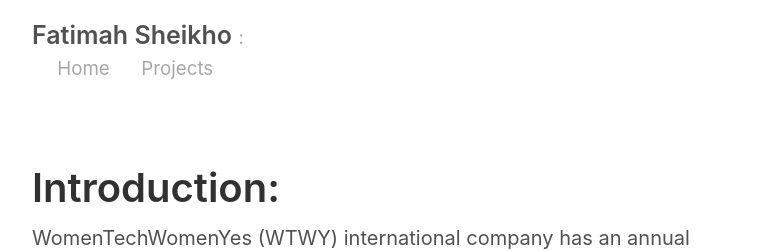
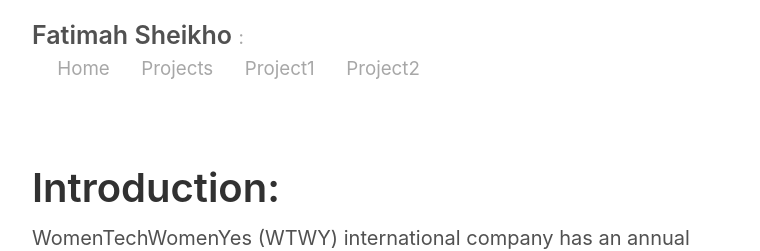
Before and after one commit to fatimahSheikho/fatimahSheikho.github.io, a Jekyll site: the page built from index.md, in a window 1280 px wide and 900 px high. Shown: the top 251 px of the window, without its empty margins (258-1018 px from the left). Built offline with Jekyll 4.4.1, drawn with Linux system fonts in a browser that asks for light colours.

Commit message:
Update _config.yml

```diff
--- a/_config.yml
+++ b/_config.yml
@@ -35,5 +35,7 @@ gems:
 pages_list:
   Home: '/about'
   Projects: '/Projects'
+  Project1: '/Project1'
+  Project2: '/project2'
 
 theme: jekyll-theme-slate
```
